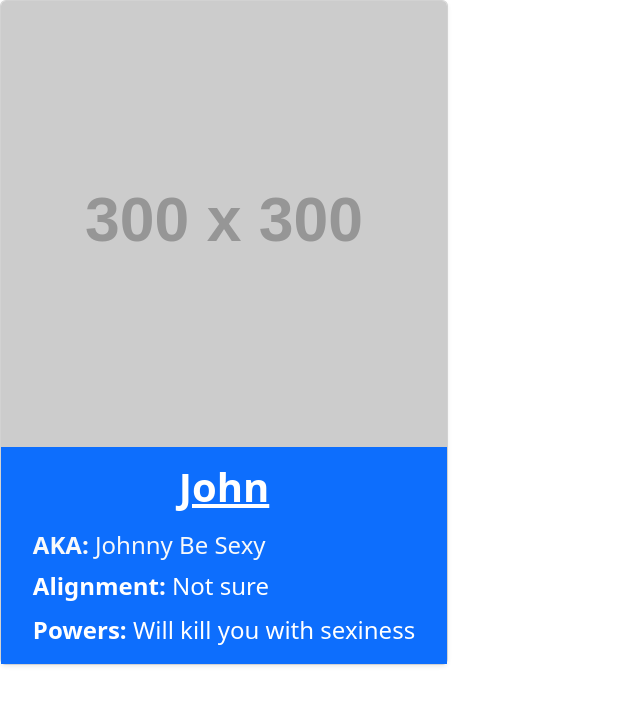
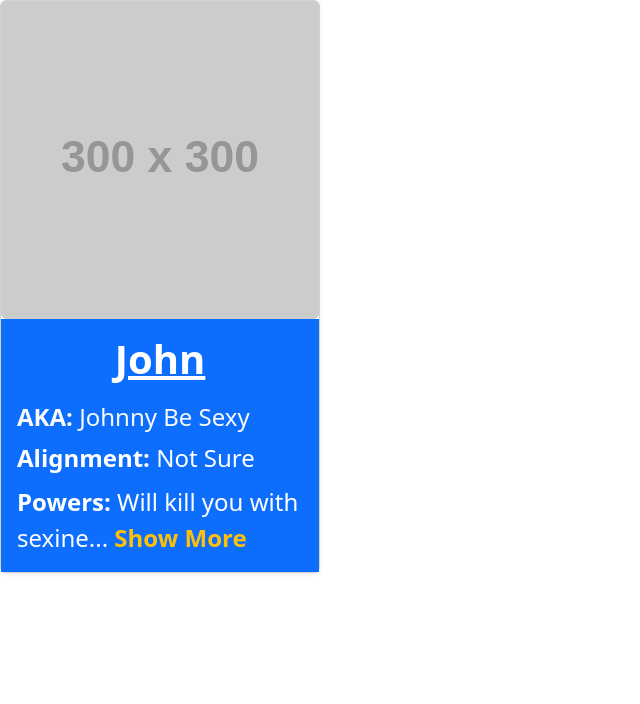
Before and after one commit to johngeigerdev/marvel-full-stack-react, a React (Vite) app in the folder marvel-project/: page / in a window 1280 px wide. Shown: the top 704 px of the page, without its empty margins (0-640 px from the left). Built offline with nearby package versions, Linux system fonts and the light colour scheme.

Commit message:
charactercard done for now

```diff
--- a/marvel-project/src/components/CharacterCard.jsx
+++ b/marvel-project/src/components/CharacterCard.jsx
@@ -1,4 +1,5 @@
 import Card from 'react-bootstrap/Card';
+import { useState } from 'react'
 
 function titleCase(str) {
     return str
@@ -9,17 +10,46 @@ function titleCase(str) {
 }
 
 function CharacterCard({ name, alias, alignment, powers, image_url }) {
+    const [showMore, setShowMore] = useState(false);
+
+    const togglePowers = () => setShowMore(!showMore);
+
+    //if powers is greater than 100 characters, only show characters from index 0 to 100 of the string and then a ... at end
+   //if powers is less than 100, show all
+    const preview = powers.length > 25 ? powers.slice(0, 25) + '...' : powers;
+
     return (
-        <Card style={{ width: '28rem' }} className="character-card mb-4 shadow-sm">
-            <Card.Img variant="top" src={image_url} alt={`${name} character image`} />
+        <Card style={{ width: '20rem' }} className="character-card mb-4 shadow-sm hover-zoom">
+            <Card.Img src={image_url} alt={`${name} character image`} />
             <Card.Body className="bg-primary text-white d-flex justify-content-center">
                 <div className="text-start">
                     <Card.Title className="fw-bold fs-1 text-center mb-4 text-decoration-underline"> {name} </Card.Title>
                     <Card.Subtitle className="mb-2 text-light fs-4">
                         <strong>AKA: </strong>{titleCase(alias)}
                     </Card.Subtitle>
-                    <Card.Text className="mb-2 fs-4"><strong>Alignment: </strong>{alignment.charAt(0).toUpperCase() + alignment.slice(1)}</Card.Text>
-                    <Card.Text className="fs-4"><strong>Powers: </strong>{powers}</Card.Text>
+                    <Card.Text className="mb-2 fs-4"><strong>Alignment: </strong>{titleCase(alignment)}</Card.Text>
+                    <Card.Text className="fs-4"
+                        style={{
+                            overflowX: 'hidden', //this makes it so there is no X overflow and no horizontal scroll bar, it stops card from expanding horizontally
+                            whiteSpace: 'pre-wrap', //this preserves the line breaks and wraps the text properly
+                            wordBreak: 'break-word', //this breaks long words into multible lines if necessary
+                            lineHeight: '1.5',
+                            maxHeight: showMore ? '150px' : 'auto',  // if showMore is true, it shows as normal
+                            overflowY: showMore ? 'auto': 'visible' //if showMore is false, it allows scroll
+
+                        }}
+                    >
+                        <strong>Powers: </strong>
+                        {showMore ? powers : preview}{' '}
+                        {powers.length > 25 && (
+                            <span
+                                onClick={togglePowers}
+                                style={{cursor: 'pointer', color: '#ffc107', fontWeight: 'bold'}}
+                            >
+                                {showMore ? 'Show Less' : 'Show More'}
+                            </span>
+                        )}
+                    </Card.Text>
                 </div>
 
             </Card.Body>
--- a/marvel-project/src/pages/Home.jsx
+++ b/marvel-project/src/pages/Home.jsx
@@ -7,7 +7,7 @@ function Home() {
       name="John"
       alias="johnny be sexy"
       alignment="not sure"
-      powers="Will kill you with sexiness"
+      powers="Will kill you with sexiness aasdfasdfasdfasdfjhasdkfjhlaksdjf;lkashdflkjahsdlk asdfjh;la adf; a;dslkf as;dfkha sflkahsdf; ad;sfl asdl;fja;lsdfj ;aldjf ;alds  as;dflkha ;sdf;lasdf ;asldkf l; asdlkfja;sldf j;;laksjd; flkasdfj ;lasdj f;ldsakj f;lasdk fkl;lk a;sldfkja;lsdkfja;lsdkf a;lsdfj;alsd fj;lds jfldksa"
       image_url="https://placehold.co/300"
     />
   );
```
